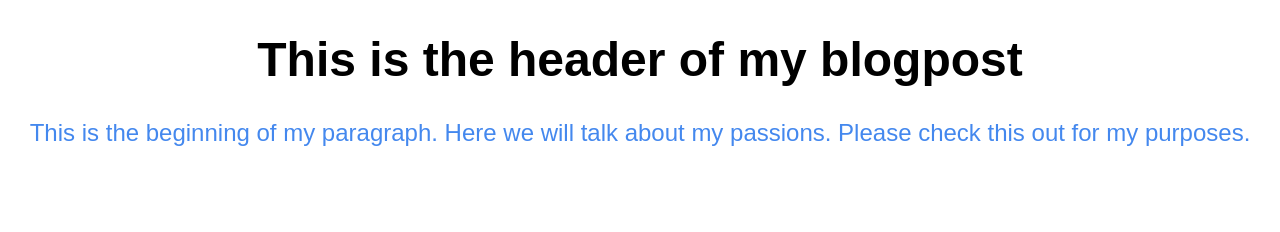
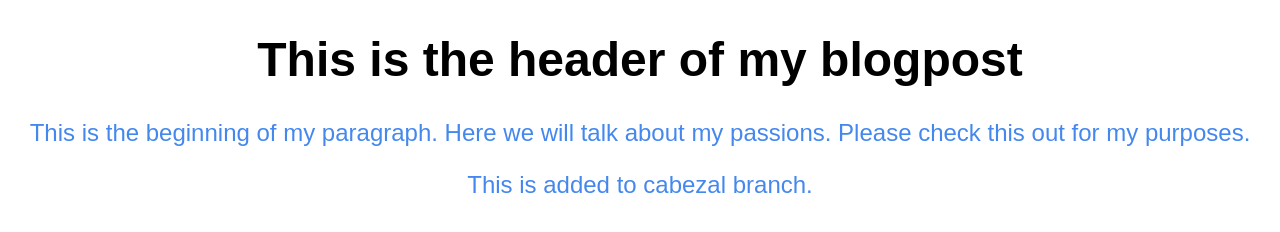
Before and after one commit to TheSunLand7/hyperblog, a plain HTML site: page index.html in a window 1280 px wide. Drawn offline with Linux system fonts and the light colour scheme.

Commit message:
Initial structure of cabezal

```diff
--- a/index.html
+++ b/index.html
@@ -15,5 +15,8 @@
 		Here we will talk about my passions.
 		Please check this out for my purposes.
 	</p>
+	<p>
+		This is added to cabezal branch.
+	</p>
 </body>
 </html>
```
